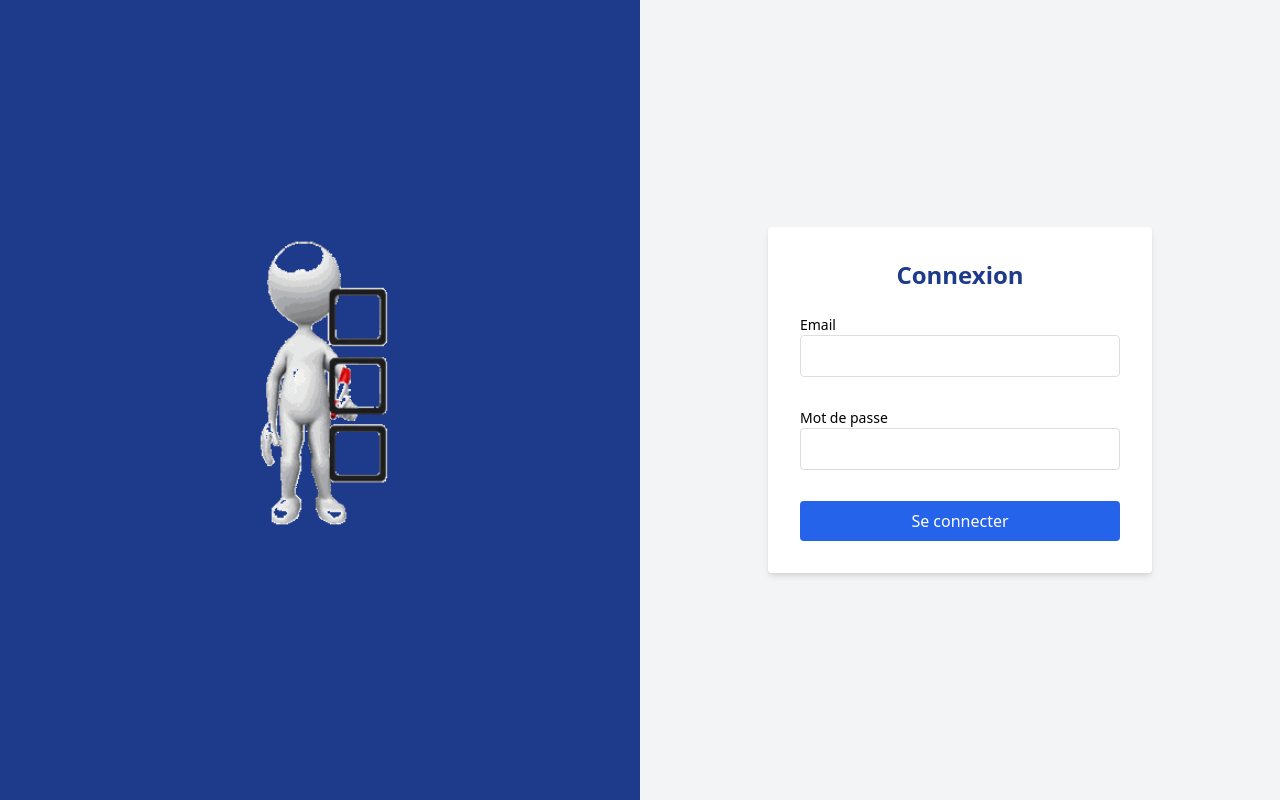
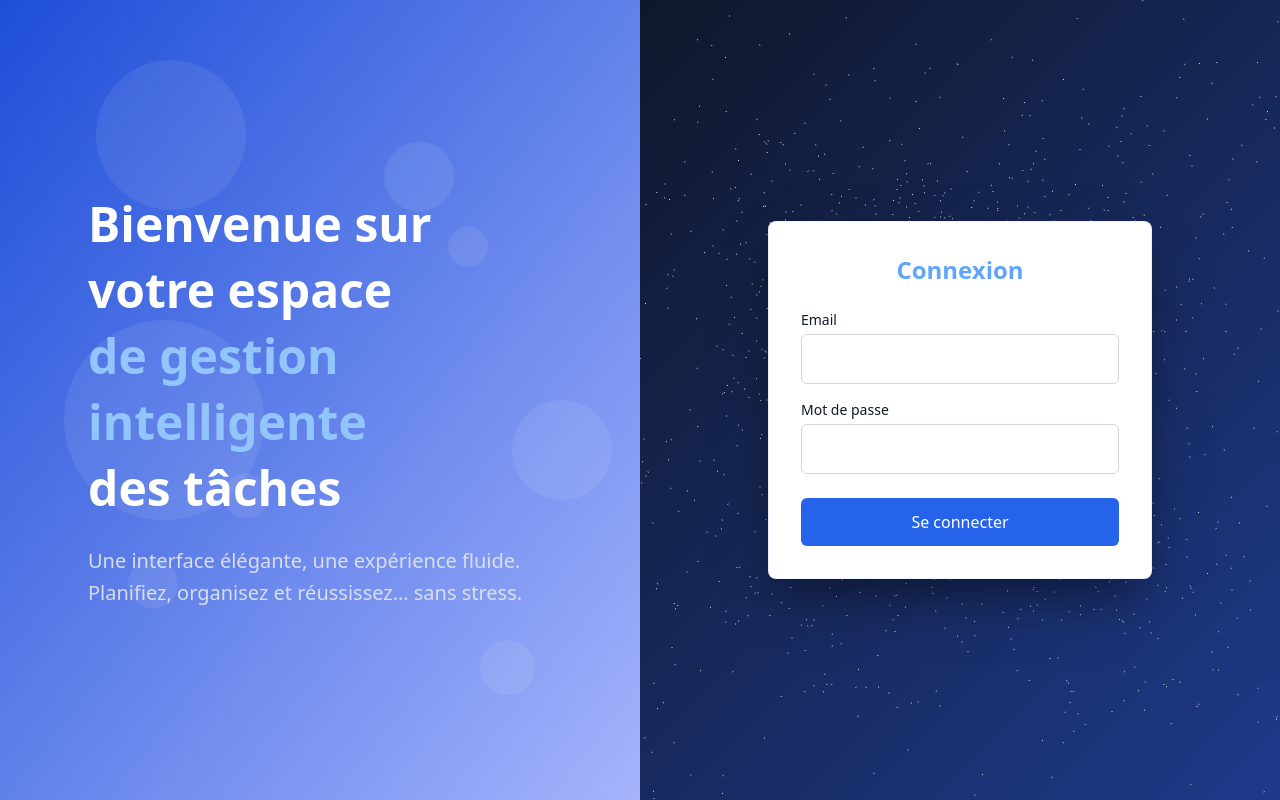
Before and after one commit to GBOHOUILI/gestion-taches-node, a plain HTML site: page Frontend/index.html in a window 1280 px wide. Drawn offline with nearby package versions, Linux system fonts and the light colour scheme; animation ran at ten frames a second.

Commit message:
Finalisation de la page de connexion

```diff
--- a/Frontend/index.html
+++ b/Frontend/index.html
@@ -3,32 +3,67 @@
 <head>
   <meta charset="UTF-8">
   <meta name="viewport" content="width=device-width, initial-scale=1.0">
-  <link rel="stylesheet" href="style.css">
-  <link href="https://cdn.jsdelivr.net/npm/tailwindcss@2.2.19/dist/tailwind.min.css" rel="stylesheet">
+  <link href="https://cdnjs.cloudflare.com/ajax/libs/tailwindcss/2.2.19/tailwind.min.css" rel="stylesheet">
+  <link href="https://cdnjs.cloudflare.com/ajax/libs/animate.css/4.1.1/animate.min.css" rel="stylesheet">
+  <script src="https://cdnjs.cloudflare.com/ajax/libs/three.js/r128/three.min.js"></script>
+  <link rel="stylesheet" href="styles/login.css">
   <title>Gestion des Tâches - Connexion</title>
 </head>
-<body class="bg-gray-100">
+<body class="bg-gray-900">
   <div class="flex h-screen">
     <!-- Section gauche avec image -->
-    <div class="hidden md:flex w-1/2 bg-blue-900 items-center justify-center">
-      <img src="./assets/images/gif3.gif" alt="" class="responsive-image" style="transform: scale(1.1);">
-    </div>
-    <!-- Section droite avec formulaire -->
-    <div class="w-full md:w-1/2 flex items-center justify-center">
-      <form id="loginForm" class="bg-white p-8 rounded shadow-md w-96">
-        <h2 class="text-2xl font-bold mb-6 text-center">Connexion</h2>
-        <div class="mb-4">
-          <label for="email" class="block text-sm font-medium">Email</label>
-          <input type="email" id="email" class="w-full border rounded p-2" required>
-        </div>
-        <div class="mb-4">
-          <label for="password" class="block text-sm font-medium">Mot de passe</label>
-          <input type="password" id="password" class="w-full border rounded p-2" required>
-        </div>
-        <button type="submit" class="bg-blue-600 text-white px-4 py-2 rounded w-full">Se connecter</button>
-      </form>
+    <section class="hidden md:flex w-1/2 bg-gradient-to-br from-blue-700 to-indigo-300 text-white items-center justify-center relative overflow-hidden p-10">
+
+      <!-- ✅ Formes flottantes -->
+      <div class="floating-shapes absolute inset-0 pointer-events-none z-0">
+        <div class="shape shape-1"></div>
+        <div class="shape shape-2"></div>
+        <div class="shape shape-3"></div>
+        <div class="shape shape-4"></div>
+        <div class="shape shape-5"></div>
+        <div class="shape shape-6"></div>
+        <div class="shape shape-7"></div>
+        <div class="shape shape-8"></div>
+      </div>
+      <div class="z-10 text-white text-left w-full px-12 animate__animated animate__fadeInLeft animate__slow flex flex-col justify-center h-full">
+        <h1 class="text-5xl font-extrabold leading-snug mb-6 drop-shadow-xl">
+          Bienvenue sur votre espace<br>
+          <span class="text-blue-300">de gestion intelligente</span><br>
+          des tâches
+        </h1>
+        <p class="text-xl text-gray-200 opacity-90 leading-relaxed">
+          Une interface élégante, une expérience fluide.<br>
+          Planifiez, organisez et réussissez… sans stress.
+        </p>
+      </div>
+
+    </section>
+
+
+
+
+    <!-- Section droite avec formulaire et background Three.js -->
+    <div class="w-full md:w-1/2 flex items-center justify-center form-section">
+      <div id="canvas-container"></div>
+      <div id="formContainer" class="form-container bg-gray-800 p-8 rounded-lg shadow-xl w-96">
+        <h2 class="text-2xl font-bold mb-6 text-center text-blue-400 fade-in">Connexion</h2>
+        <form id="loginForm">
+          <div class="mb-4 fade-in delay-1">
+            <label for="email" class="block text-sm font-medium text-gray-900 mb-1">Email</label>
+            <input type="email" id="email" class="w-full bg-white border border-gray-300 text-gray-800 rounded-md p-3 text-white input-focus transition-all duration-300 focus:outline-none" required>
+          </div>
+          <div class="mb-6 fade-in delay-2">
+            <label for="password" class="block text-sm font-medium text-gray-900 mb-1">Mot de passe</label>
+            <input type="password" id="password" class="w-full bg-white border border-gray-300 text-gray-800 rounded-md p-3 text-white input-focus transition-all duration-300 focus:outline-none" required>
+          </div>
+          <div class="fade-in delay-3">
+            <button type="submit" class="bg-blue-600 hover:bg-blue-700 text-white px-4 py-3 rounded-md w-full transition-all duration-300 btn-wave btn-pulse">Se connecter</button>
+          </div>
+        </form>
+      </div>
     </div>
   </div>
-  <script src="script/form.js"></script>
+
+  <script src="script/login.js"></script>
 </body>
 </html>
--- /dev/null
+++ b/Frontend/script/login.js
@@ -0,0 +1,150 @@
+// Animation du formulaire à l'entrée
+document.addEventListener('DOMContentLoaded', function() {
+    // Initialisation du background Three.js
+    initThreeJsBackground();
+
+    // Animation d'apparition du formulaire
+    setTimeout(() => {
+      document.getElementById('formContainer').classList.add('active');
+    }, 200);
+
+    // Animation des champs de saisie
+    const inputs = document.querySelectorAll('input');
+    inputs.forEach(input => {
+      input.addEventListener('focus', function() {
+        this.parentElement.classList.add('scale-105');
+        this.classList.add('shadow-inner');
+      });
+
+      input.addEventListener('blur', function() {
+        this.parentElement.classList.remove('scale-105');
+        this.classList.remove('shadow-inner');
+      });
+    });
+
+    // Animation de soumission du formulaire
+    document.getElementById('loginForm').addEventListener('submit', function(e) {
+      e.preventDefault();
+
+      // Animation des inputs pour validation
+      inputs.forEach(input => {
+        input.disabled = true;
+        input.classList.add('opacity-70');
+      });
+
+      // Animation du bouton
+      const button = this.querySelector('button');
+      button.innerHTML = '<span class="inline-block animate-spin mr-2">↻</span> Connexion...';
+      button.classList.add('bg-blue-800');
+
+      // Simulation de connexion (à remplacer par votre logique d'authentification)
+      setTimeout(() => {
+        button.innerHTML = '✓ Connecté!';
+        button.classList.remove('bg-blue-800');
+        button.classList.add('bg-green-600');
+
+        // Redirection ou autre action après connexion
+        setTimeout(() => {
+          // window.location.href = "dashboard.html";
+          button.innerHTML = 'Se connecter';
+          button.classList.remove('bg-green-600');
+          button.classList.add('bg-blue-600');
+          inputs.forEach(input => {
+            input.disabled = false;
+            input.classList.remove('opacity-70');
+            input.value = '';
+          });
+        }, 1500);
+      }, 2000);
+    });
+  });
+
+  // Fonction d'initialisation du background Three.js
+  function initThreeJsBackground() {
+    const container = document.getElementById('canvas-container');
+
+    // Création de la scène
+    const scene = new THREE.Scene();
+
+    // Configuration de la caméra
+    const camera = new THREE.PerspectiveCamera(75, container.clientWidth / container.clientHeight, 0.1, 1000);
+    camera.position.z = 5;
+
+    // Configuration du renderer
+    const renderer = new THREE.WebGLRenderer({ antialias: true, alpha: true });
+    renderer.setSize(container.clientWidth, container.clientHeight);
+    renderer.setClearColor(0x000000, 0); // Fond transparent
+    container.appendChild(renderer.domElement);
+
+    // Création des particules
+    const particlesGeometry = new THREE.BufferGeometry();
+    const particlesCount = 1500;
+
+    const posArray = new Float32Array(particlesCount * 3);
+
+    for (let i = 0; i < particlesCount * 3; i++) {
+      posArray[i] = (Math.random() - 0.5) * 5;
+    }
+
+    particlesGeometry.setAttribute('position', new THREE.BufferAttribute(posArray, 3));
+
+    // Matériau des particules
+    const particlesMaterial = new THREE.PointsMaterial({
+      size: 0.005,
+      color: 0xffffff,
+      transparent: true,
+      opacity: 0.8
+    });
+
+    // Création du mesh de particules
+    const particlesMesh = new THREE.Points(particlesGeometry, particlesMaterial);
+    scene.add(particlesMesh);
+
+    // Ajout de lumières
+    const ambientLight = new THREE.AmbientLight(0xffffff, 1);
+    scene.add(ambientLight);
+
+    const pointLight = new THREE.PointLight(0x3b82f6, 1);
+    pointLight.position.set(2, 3, 4);
+    scene.add(pointLight);
+
+    // Variables pour l'interaction avec la souris
+    let mouseX = 0;
+    let mouseY = 0;
+
+    // Détection des mouvements de souris
+    document.addEventListener('mousemove', (event) => {
+      // Calcul de la position normalisée de la souris
+      mouseX = (event.clientX / window.innerWidth) * 2 - 1;
+      mouseY = -(event.clientY / window.innerHeight) * 2 + 1;
+    });
+
+    // Fonction d'animation
+    const animate = () => {
+      requestAnimationFrame(animate);
+
+      // Rotation lente des particules
+      particlesMesh.rotation.y += 0.002;
+      particlesMesh.rotation.x += 0.001;
+
+      // Réaction aux mouvements de la souris
+      particlesMesh.rotation.y += mouseX * 0.009;
+      particlesMesh.rotation.x += mouseY * 0.009;
+
+      // Rendu de la scène
+      renderer.render(scene, camera);
+    };
+
+    // Gestion du redimensionnement de la fenêtre
+    window.addEventListener('resize', () => {
+      const width = container.clientWidth;
+      const height = container.clientHeight;
+
+      camera.aspect = width / height;
+      camera.updateProjectionMatrix();
+      renderer.setSize(width, height);
+    });
+
+    // Démarrage de l'animation
+    animate();
+  }
--- /dev/null
+++ b/Frontend/styles/login.css
@@ -0,0 +1,156 @@
+/* Animations générales */
+@keyframes fadeIn {
+    from { opacity: 0; transform: translateY(20px); }
+    to { opacity: 1; transform: translateY(0); }
+  }
+
+  @keyframes pulse {
+    0% { box-shadow: 0 0 0 0 rgba(59, 130, 246, 0.5); }
+    70% { box-shadow: 0 0 0 10px rgba(59, 130, 246, 0); }
+    100% { box-shadow: 0 0 0 0 rgba(59, 130, 246, 0); }
+  }
+
+  @keyframes floating {
+    0% { transform: translateY(0px); }
+    50% { transform: translateY(-15px); }
+    100% { transform: translateY(0px); }
+  }
+
+  /* Classes d'animations */
+  .fade-in {
+    animation: fadeIn 0.8s ease forwards;
+    opacity: 0;
+  }
+
+  .delay-1 { animation-delay: 0.2s; }
+  .delay-2 { animation-delay: 0.4s; }
+  .delay-3 { animation-delay: 0.6s; }
+
+  .floating {
+    animation: floating 3s ease-in-out infinite;
+  }
+
+  /* Styles des composants et des formulaires */
+  .btn-pulse:hover {
+    animation: pulse 1.5s infinite;
+  }
+
+  .input-focus:focus {
+    border-color: #3b82f6;
+    box-shadow: 0 0 0 3px rgba(59, 130, 246, 0.3);
+    background-color: rgb(255, 255, 255);
+    transition: all 0.3s ease;
+  }
+
+  .form-container {
+    transform: scale(0.9);
+    opacity: 0;
+    transition: all 0.5s ease-out;
+    position: relative;
+    z-index: 1;
+    /* Dark theme styles */
+    box-shadow: 0 25px 50px -12px rgba(0, 0, 0, 0.5);
+    backdrop-filter: blur(10px);
+    background: white;
+    border: 1px solid rgba(59, 130, 246, 0.1);
+  }
+
+  .form-container.active {
+    transform: scale(1);
+    opacity: 1;
+  }
+
+  .responsive-image {
+    max-width: 100%;
+    height: auto;
+  }
+
+  /* Effet de vague sur le bouton */
+  .btn-wave {
+    position: relative;
+    overflow: hidden;
+    transition: all 0.3s ease;
+  }
+
+  .btn-wave:after {
+    content: "";
+    position: absolute;
+    top: 50%;
+    left: 50%;
+    width: 300px;
+    height: 300px;
+    background: rgba(255, 255, 255, 0.1);
+    border-radius: 50%;
+    transform: translate(-50%, -50%) scale(0);
+    opacity: 0;
+    transition: transform 0.5s, opacity 0.5s;
+  }
+
+  .btn-wave:active:after {
+    transform: translate(-50%, -50%) scale(1);
+    opacity: 1;
+  }
+
+  /* Configuration du background Three.js */
+  .form-section {
+    position: relative;
+    overflow: hidden;
+    background: linear-gradient(135deg, #0f172a, #1e3a8a);
+  }
+
+  #canvas-container {
+    position: absolute;
+    top: 0;
+    left: 0;
+    width: 100%;
+    height: 100%;
+    z-index: 0;
+  }
+
+  /* Dark theme specific styles */
+  body {
+    background-color: #111827;
+    color: #dddddd;
+  }
+
+  input::placeholder {
+    color: #fefeff;
+  }
+
+  /* Effet de focus pour inputs dans dark theme */
+  .input-focus:focus {
+    border-color: #3b82f6;
+    box-shadow: 0 0 0 3px rgba(59, 130, 246, 0.3);
+  }
+
+
+
+
+  .floating-shapes {
+    position: absolute;
+    width: 100%;
+    height: 100%;
+    overflow: hidden;
+  }
+
+  .shape {
+    position: absolute;
+    background-color: rgba(255, 255, 255, 0.08);
+    border-radius: 50%;
+    animation: float 10s infinite ease-in-out;
+  }
+
+  .shape-1 { width: 150px; height: 150px; top: 10%; left: 15%; animation-delay: 0s; }
+  .shape-2 { width: 40px; height: 40px; top: 30%; left: 70%; animation-delay: 2s; }
+  .shape-3 { width: 50px; height: 50px; top: 70%; left: 20%; animation-delay: 4s; }
+  .shape-4 { width: 100px; height: 100px; top: 50%; left: 80%; animation-delay: 6s; }
+  .shape-5 { width: 70px; height: 70px; top: 20%; left: 60%; animation-delay: 1s; }
+  .shape-6 { width: 45px; height: 45px; top: 60%; left: 35%; animation-delay: 3s; }
+  .shape-7 { width: 200px; height: 200px; top: 40%; left: 10%; animation-delay: 5s; }
+  .shape-8 { width: 55px; height: 55px; top: 80%; left: 75%; animation-delay: 7s; }
+
+  @keyframes float {
+    0%   { transform: translateY(0px) rotate(0deg); }
+    50%  { transform: translateY(-20px) rotate(180deg); }
+    100% { transform: translateY(0px) rotate(360deg); }
+  }
```
